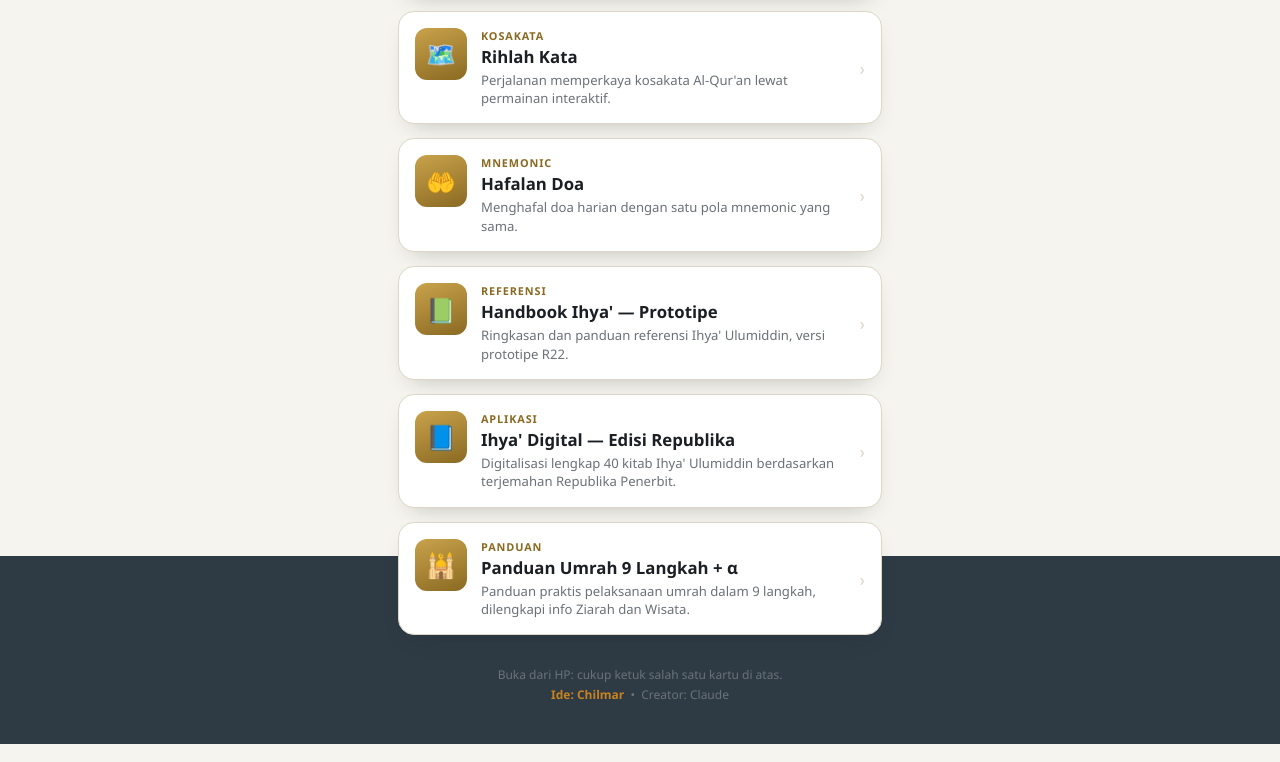
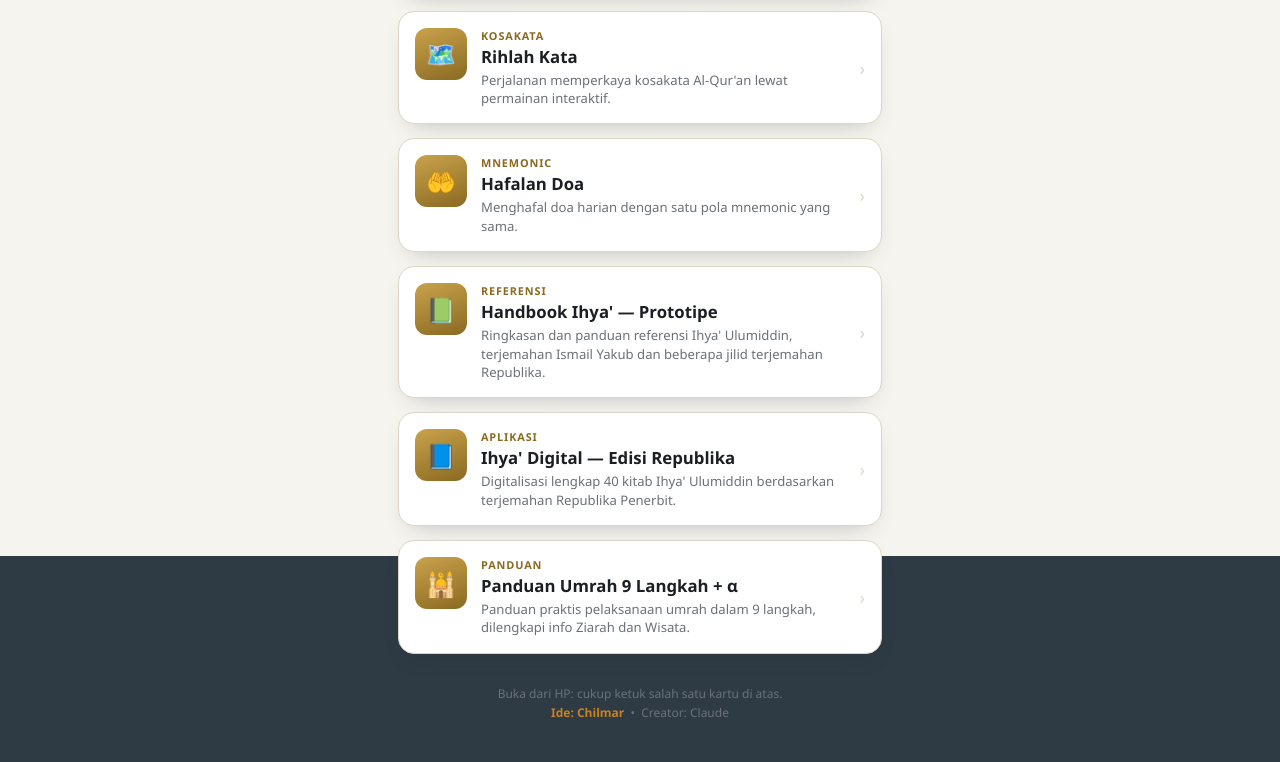
Before and after one commit to chilmar/chilmar.github.io, a plain HTML site: page index.html in a window 1280 px wide. Shown: the part 1044-1806 px from the top of the page. Drawn offline with Linux system fonts and the light colour scheme.

Commit message:
Update index.html

```diff
--- a/index.html
+++ b/index.html
@@ -230,7 +230,7 @@
       <div class="card-body">
         <div class="kicker">Referensi</div>
         <h2>Handbook Ihya' — Prototipe</h2>
-        <p>Ringkasan dan panduan referensi Ihya' Ulumiddin, versi prototipe R22.</p>
+        <p>Ringkasan dan panduan referensi Ihya' Ulumiddin, terjemahan Ismail Yakub dan beberapa jilid terjemahan Republika.</p>
       </div>
       <div class="go">›</div>
     </a>
```
